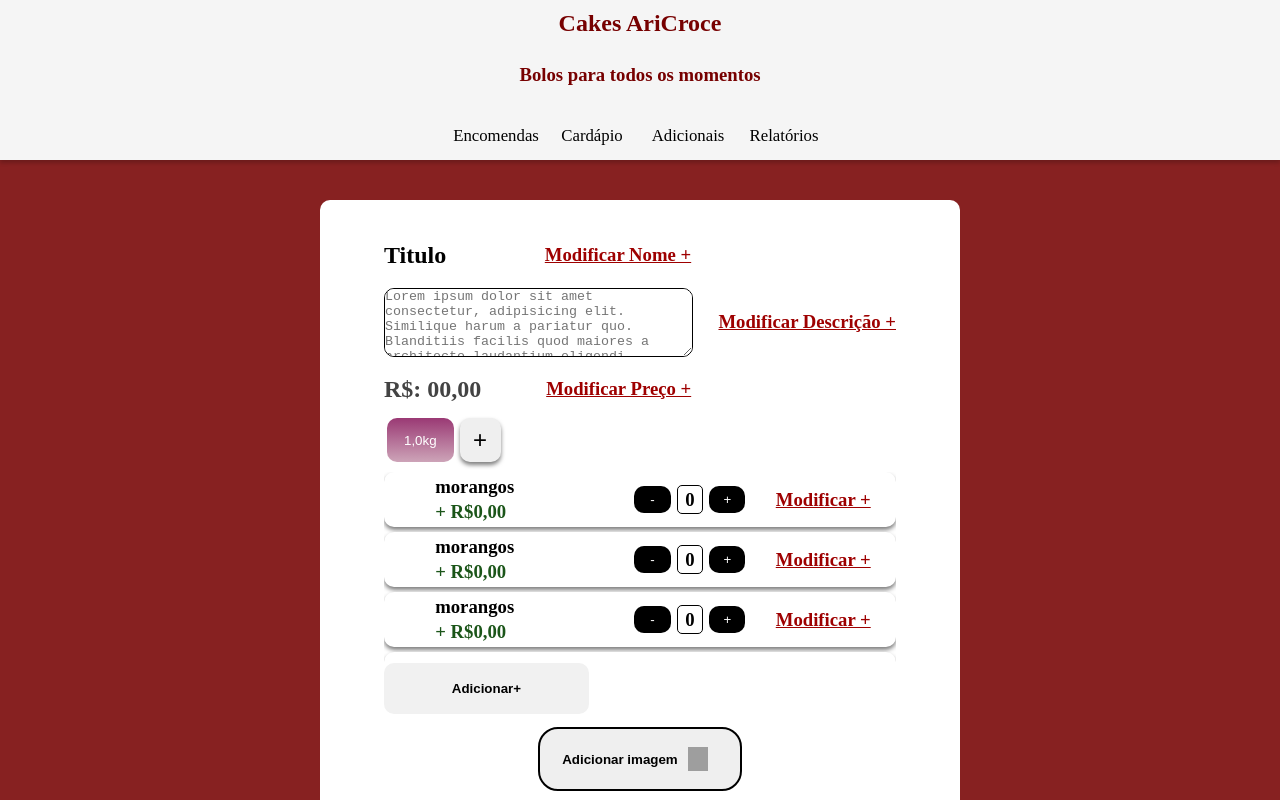
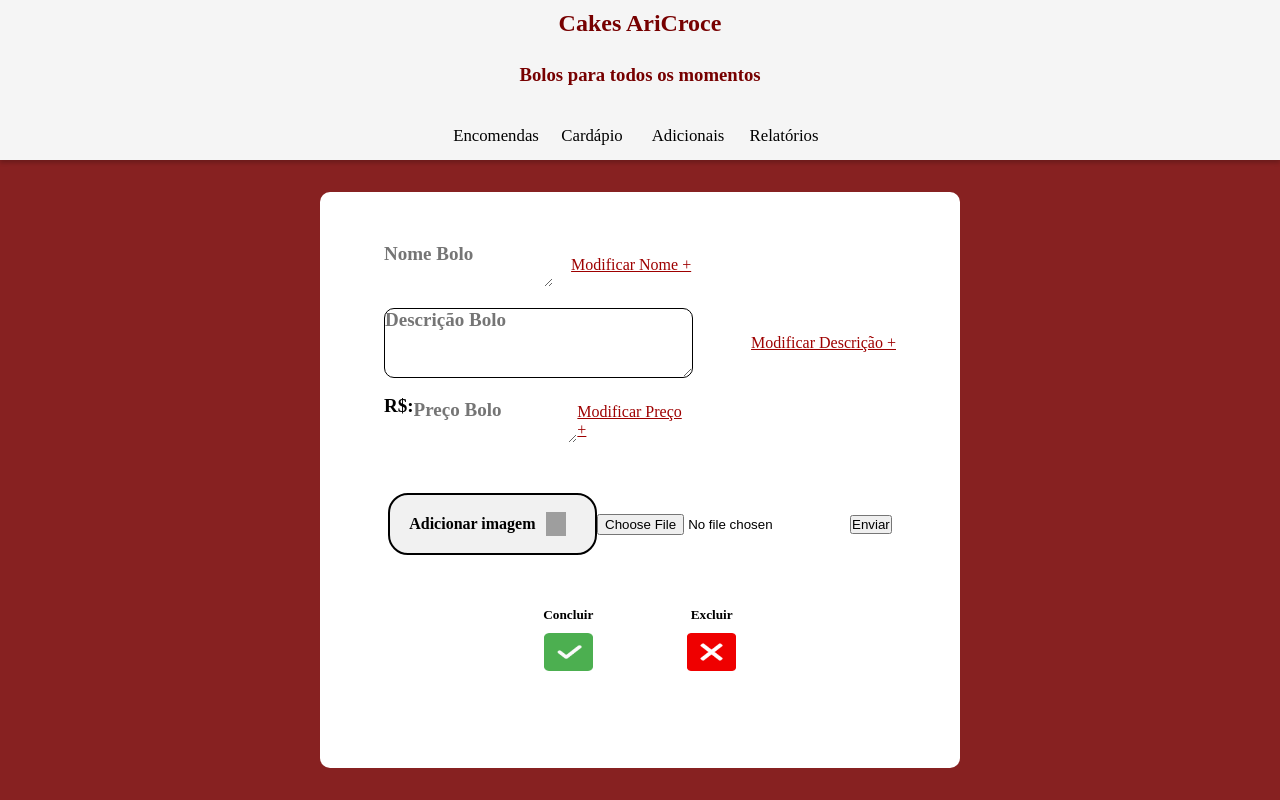
Before and after one commit to Confeitech/React, a React (Create React App) app in the folder confeitech/confeitech/: page /novo-bolo in a window 1280 px wide. Shown: the top 800 px of the page. Built offline with nearby package versions, Linux system fonts and the light colour scheme; grey boxes are pictures that could not be loaded.

Commit message:
Fazendo encomendas solicitações e aceitas, arrumando modifficar bolo

```diff
--- a/confeitech/confeitech/src/components/CardCardapio/CardCardapio.jsx
+++ b/confeitech/confeitech/src/components/CardCardapio/CardCardapio.jsx
@@ -4,12 +4,11 @@ import { useNavigate } from "react-router-dom";
 import imgBolo from "../../utils/assets/fatia-de-bolo-de-chocolate-recheado-com-creme-marrom-e-morango-por-cima_993044-36.avif";
 
 const CardCardapio = ({ index, nome, descricao, preco }) => {
-  const navigate = useNavigate(); // Hook do React Router para navegação
+  const navigate = useNavigate();
 
   const handleEditCakeClick = (index) => {
     sessionStorage.setItem("index", index);
-    console.log("index", index);
-    navigate("/modificar-bolo"); // Navega para a página /about
+    navigate("/modificar-bolo");
   };
 
   return (
--- a/confeitech/confeitech/src/pages/Admin/ModificarBolo/ModificarBolo.jsx
+++ b/confeitech/confeitech/src/pages/Admin/ModificarBolo/ModificarBolo.jsx
@@ -5,11 +5,15 @@ import check from "../../../utils/assets/verifica.png";
 import cancel from "../../../utils/assets/cancelar.png";
 import api from "../../../api";
 import Adicionais from "../../../components/rowTabelaAdicionais/Adicionais";
-
+import { ToastContainer, toast } from "react-toastify";
 
 const ModificarBolo = () => {
   let id = sessionStorage.getItem("index");
   const [cardsData, setCardsData] = useState();
+
+  const [nomeBolo, setNomeBolo] = useState();
+  const [precoBolo, setPrecoBolo] = useState();
+  const [descricaoBolo, setDescricaoBolo] = useState();
 
   const getCakesData = () => {
     api
@@ -30,58 +34,66 @@ const ModificarBolo = () => {
     }
   };
 
-  const funcaoAdicionar = () => {
-    if (cardsData?.adicionais) {
-      if (Array.isArray(cardsData?.adicionais)) {
-        return cardsData?.adicionais.map((data, index) => (
-          <Adicionais key={index} index={index} adicionais={data} />
-        ));
-      }
-    }
-  };
+  // const funcaoAdicionar = () => {
+  //   if (cardsData?.adicionais) {
+  //     if (Array.isArray(cardsData?.adicionais)) {
+  //       return cardsData?.adicionais.map((data, index) => (
+  //         <Adicionais key={index} index={index} adicionais={data} />
+  //       ));
+  //     }
+  //   }
+  // };
 
   const salvarEdicao = () => {
+    if (nomeBolo === undefined || descricaoBolo === undefined || precoBolo === undefined) {
+      toast.error("Preencha todos os campos!");
+    } else {
+
       api
         .put("/cakes/" + id, {
           id: id,
-        nome: cardsData?.nome,
+          nome: nomeBolo,
           peso: 0,
-        preco: cardsData?.preco,
-        descricao: cardsData?.descricao,
+          preco: precoBolo,
+          descricao: descricaoBolo,
           ativo: true,
           adicionais: cardsData?.adicionais,
         })
         .then(() => {
-        console.log("oi");
+          toast.success("Bolo editado com sucesso!");
           sessionStorage.removeItem("index");
           window.location.href = "/cardapio";
         })
         .catch((error) => {
+          toast.error("Erro ao editar bolo");
           console.log(error);
         });
     };
+  }
 
   const deletarBolo = () => {
     api
       .delete("/cakes/" + id)
       .then(() => {
         sessionStorage.removeItem("index");
+        toast.success("Bolo deletado com sucesso!");
         window.location.href = "/cardapio";
       })
       .catch((error) => {
+        toast.error("Erro ao deletar bolo");
         console.log(error);
       });
   };
 
-  const adcAdicionais = () => {
-    const novoAdicional = { nome: "", preco: 0 }; // Crie o adicional com propriedades vazias
-    setCardsData((prevData) => ({
-      ...prevData,
-      adicionais: [...prevData.adicionais, novoAdicional], // Adiciona o novo adicional ao array de adicionais
-    }));
+  // const adcAdicionais = () => {
+  //   const novoAdicional = { nome: "", preco: 0 }; // Crie o adicional com propriedades vazias
+  //   setCardsData((prevData) => ({
+  //     ...prevData,
+  //     adicionais: [...prevData.adicionais, novoAdicional], // Adiciona o novo adicional ao array de adicionais
+  //   }));
 
-    console.log(cardsData);
-  };
+  //   console.log(cardsData);
+  // };
 
   useEffect(() => {
     getCakesData();
@@ -101,20 +113,38 @@ const ModificarBolo = () => {
           <div className={styles["boxEditRight"]}>
             <div className={styles["contentEditRight"]}>
               <div className={styles["titleEdit"]}>
-                <h2>{cardsData?.nome}</h2>
-                <h3 className={styles["link"]}>Modificar Nome +</h3>
+                <textarea
+                  placeholder={cardsData?.nome}
+                  id="nomeBolo"
+                  className={styles["text"]}
+                  value={nomeBolo}
+                  onChange={(e) => setNomeBolo(e.target.value)}
+                ></textarea>
+                <label htmlFor="nomeBolo" className={styles["link"]}>Modificar Nome +</label>
               </div>
               <div className={styles["midEdit"]}>
                 <textarea
+                  id="descricaoBolo"
                   placeholder={cardsData?.descricao}
                   type="text"
                   className={styles["inputEdit"]}
+                  value={descricaoBolo}
+                  onChange={(e) => setDescricaoBolo(e.target.value)}
                 />
-                <h3 className={styles["link"]}>Modificar Descrição +</h3>
+                <label htmlFor="descricaoBolo" className={styles["link"]}>Modificar Descrição +</label>
               </div>
               <div className={styles["titleEdit"]}>
-                <h2 className={styles["priceEdit"]}>R$: {cardsData?.preco}</h2>
-                <h3 className={styles["link"]}>Modificar Preço +</h3>
+                <div className={styles["precinho"]}>
+                  R$:
+                </div>
+                <textarea
+                  id="precoBolo"
+                  className={styles["text"]}
+                  placeholder={cardsData?.preco}
+                  value={precoBolo}
+                  onChange={(e) => setPrecoBolo(e.target.value)}
+                ></textarea>
+                <label htmlFor="precoBolo" className={styles["link"]}>Modificar Preço +</label>
               </div>
               <div className={styles["buttonsEdit"]}>
                 <button className={styles["buttonPurple"]}>1,0kg</button>
@@ -122,14 +152,14 @@ const ModificarBolo = () => {
                 <button className={styles["buttonPurple"]}>1,0kg</button>
                 <button className={styles["buttonWhite"]}>+</button>
               </div>
-              <div className={styles["tabelaEdit"]}>
+              {/* <div className={styles["tabelaEdit"]}>
                 {funcaoAdicionar()}
               </div>
               <div className={styles["buttonsSpace"]}>
                 <button className={styles["buttonAdd"]}
                   onClick={() => adcAdicionais()}
                 >Adicionar+</button>
-              </div>
+              </div> */}
               <div className={styles["check"]}>
                 <div className={styles["fix"]}>
                   <div className={styles["colum"]} onClick={() => salvarEdicao()}>
--- a/confeitech/confeitech/src/pages/Admin/NovoBolo/NovoBolo.jsx
+++ b/confeitech/confeitech/src/pages/Admin/NovoBolo/NovoBolo.jsx
@@ -4,9 +4,39 @@ import NavBarAdmin from "../../../components/NavBarAdmin/NavBarAdmin";
 import check from "../../../utils/assets/verifica.png";
 import cancel from "../../../utils/assets/cancelar.png";
 import imagemLink from "../../../utils/assets/link.png";
+import { ToastContainer, toast } from "react-toastify";
 
 const NovoBolo = () => {
     const [number, setNumber] = useState(0);
+    const [selectedFile, setSelectedFile] = useState(null);
+
+    const oioi = () => {
+        toast.error("Bolo excluído com sucesso!");
+    }
+
+    const enviarFoto = async (e) => {
+        e.preventDefault();
+        const formData = new FormData();
+        formData.append("file", selectedFile);
+
+        try {
+            const response = await fetch("http://localhost:8080/cakes/imagem", {
+                method: "PACTH",
+                body: formData,
+            });
+            if (response.ok) {
+                toast.success("Imagem enviada com sucesso!");
+                console.log("Imagem enviada com sucesso!");
+            } else {
+                toast.error("Erro ao enviar imagem");
+                console.log("Erro ao enviar imagem");
+            }
+
+        } catch (error) {
+            console.log("Erro", error);
+        }
+    }
+
         return (
             <div className={styles["body"]}>
                 <NavBarAdmin />
@@ -14,117 +44,27 @@ const NovoBolo = () => {
                     <div className={styles["boxNew"]}>
                         <div className={styles["contentCake"]}>
                             <div className={styles["titleCake"]}>
-                            <h2>Titulo</h2>
-                            <h3 className={styles["link"]}>Modificar Nome +</h3>
+                                <textarea className={styles["text"]} id="nomeBolo" placeholder="Nome Bolo"></textarea>
+                                <label className={styles["link"]} htmlFor="nomeBolo"> Modificar Nome +</label>
                             </div>
                             <div className={styles["midCake"]}>
-                            <textarea placeholder="Lorem ipsum dolor sit amet consectetur, adipisicing elit. Similique harum a pariatur quo. Blanditiis facilis quod maiores a architecto laudantium eligendi." type="text" className={styles["inputCake"]} />
-                            <h3 className={styles["link"]}>Modificar Descrição +</h3>
+                                <textarea id="descricaoBolo" placeholder="Descrição Bolo" type="text" className={styles["inputCake"]} />
+                                <label htmlFor="descricaoBolo" className={styles["link"]}>Modificar Descrição +</label>
                             </div>
                             <div className={styles["titleCake"]}>
-                            <h2 className={styles["priceCake"]}>R$: 00,00</h2>
-                            <h3 className={styles["link"]}>Modificar Preço +</h3>
+                                <div className={styles["precinho"]}>
+                                    R$:
                                 </div>
-                        <div className={styles["buttonsCake"]}>
-                            <button className={styles["buttonPurple"]}>1,0kg</button>
-                            <button className={styles["buttonWhite"]}>+</button>
-                        </div>
-                        <div className={styles["tabelaCake"]}>
-                            <div className={styles["card"]}>
-                                <div className={styles["detailsCard"]}>
-                                    <h3>morangos</h3>
-                                    <h3 style={{ color: "#1B5519" }}>+ R$0,00</h3>
-                                </div>
-                                <div className={styles["buttonsCard"]}>
-                                    <button>-</button>
-                                    <div className={styles["number"]}>
-                                        <h3>
-                                            {number}
-                                        </h3>
-                                    </div>
-                                    <button>+</button>
-                                </div>
-                                <div className={styles["meio"]}>
-                                    <h3 className={styles["link"]}>Modificar +</h3>
-                                </div>
-                            </div>
-                            <div className={styles["card"]}>
-                                <div className={styles["detailsCard"]}>
-                                    <h3>morangos</h3>
-                                    <h3 style={{ color: "#1B5519" }}>+ R$0,00</h3>
-                                </div>
-                                <div className={styles["buttonsCard"]}>
-                                    <button>-</button>
-                                    <div className={styles["number"]}>
-                                        <h3>
-                                            {number}
-                                        </h3>
-                                    </div>
-                                    <button>+</button>
-                                </div>
-                                <div className={styles["meio"]}>
-                                    <h3 className={styles["link"]}>Modificar +</h3>
-                                </div>
-                            </div>
-                            <div className={styles["card"]}>
-                                <div className={styles["detailsCard"]}>
-                                    <h3>morangos</h3>
-                                    <h3 style={{ color: "#1B5519" }}>+ R$0,00</h3>
-                                </div>
-                                <div className={styles["buttonsCard"]}>
-                                    <button>-</button>
-                                    <div className={styles["number"]}>
-                                        <h3>
-                                            {number}
-                                        </h3>
-                                    </div>
-                                    <button>+</button>
-                                </div>
-                                <div className={styles["meio"]}>
-                                    <h3 className={styles["link"]}>Modificar +</h3>
-                                </div>
-                            </div>
-                            <div className={styles["card"]}>
-                                <div className={styles["detailsCard"]}>
-                                    <h3>morangos</h3>
-                                    <h3 style={{ color: "#1B5519" }}>+ R$0,00</h3>
-                                </div>
-                                <div className={styles["buttonsCard"]}>
-                                    <button>-</button>
-                                    <div className={styles["number"]}>
-                                        <h3>
-                                            {number}
-                                        </h3>
-                                    </div>
-                                    <button>+</button>
-                                </div>
-                                <div className={styles["meio"]}>
-                                    <h3 className={styles["link"]}>Modificar +</h3>
-                                </div>
-                            </div>
-                            <div className={styles["card"]}>
-                                <div className={styles["detailsCard"]}>
-                                    <h3>morangos</h3>
-                                    <h3 style={{ color: "#1B5519" }}>+ R$0,00</h3>
-                                </div>
-                                <div className={styles["buttonsCard"]}>
-                                    <button>-</button>
-                                    <div className={styles["number"]}>
-                                        <h3>
-                                            {number}
-                                        </h3>
-                                    </div>
-                                    <button>+</button>
-                                </div>
-                                <div className={styles["meio"]}>
-                                    <h3 className={styles["link"]}>Modificar +</h3>
-                                </div>
-                            </div>
+                                <textarea id="precoBolo" className={styles["text"]} placeholder="Preço Bolo"></textarea>
+                                <label htmlFor="precoBolo" className={styles["link"]}>Modificar Preço +</label>
                             </div>
                             <div className={styles["buttonsSpace"]}>
-                            <button className={styles["buttonAdd"]}>Adicionar+</button>
                                 <div className={styles["correct"]}>
-                                <button className={styles["addImage"]}>Adicionar imagem <img src={imagemLink} alt="" style={{width: "10%", height:"40%", margin: "10px"}}/></button>
+                                    <div type="file" className={styles["addImage"]}>Adicionar imagem <img src={imagemLink} alt="" style={{ width: "10%", height: "40%", margin: "10px" }} /></div>
+                                    <form action="" onSubmit={enviarFoto}>
+                                        <input type="file" accept="image/jpeg" />
+                                        <button type="submit" > Enviar    </button>
+                                    </form>
                                 </div>
                             </div>
                             <div className={styles["check"]}>
@@ -133,7 +73,7 @@ const NovoBolo = () => {
                                         <h5>Concluir</h5>
                                         <img src={check} alt="Check" className={styles["imagens"]} />
                                     </div>
-                                <div className={styles["colum"]}>
+                                    <div className={styles["colum"]} onClick={oioi}>
                                         <h5>Excluir</h5>
                                         <img src={cancel} alt="Cancel" className={styles["imagens"]} />
                                     </div>
--- a/confeitech/confeitech/src/pages/Admin/NovoBolo/NovoBolo.module.css
+++ b/confeitech/confeitech/src/pages/Admin/NovoBolo/NovoBolo.module.css
@@ -9,7 +9,7 @@
 .newCake {
     display: flex;
     width: 100%;
-    height: 100vh;
+    height: 80vh;
     justify-content: center;
     align-items: center;
 }
@@ -28,7 +28,7 @@
     display: flex;
     flex-direction: column;
     width: 80%;
-    height: 90%;
+    height: 85%;
 }
 
 .titleCake {
@@ -36,7 +36,7 @@
     width: 60%;
     justify-content: space-between;
     align-items: center;
-    height: 6%;
+    height: 12%;
 }
 
 .link {
@@ -46,194 +46,46 @@
     width: fit-content;
 }
 
-.redLink {
-    display: flex;
-    height: fit-content;
-}
-
 .midCake {
     display: flex;
     width: 100%;
-    height: 15%;
+    height: 20%;
     justify-content: space-between;
     align-items: center;
 }
 
 .inputCake {
-    display: flex;
+    display: block;
     border: 1px solid black;
     border-radius: 10px;
     width: 60%;
     height: 70%;
-    vertical-align: top;
+    font-size: 1.19em;
+    font-weight: bold;
+    font-family: 'Times New Roman', Times, serif;
 }
 
-.priceCake {
-    display: flex;
-    color: #434343;
-}
-
-.buttonsCake {
-    display: flex;
-    width: 100%;
-    height: 10%;
-    align-items: center;
-}
-
-.buttonPurple {
-    display: flex;
-    height: 70%;
-    width: 13%;
-    background: linear-gradient(to bottom, #9A3974, #CDA4B8);
-    justify-content: center;
-    align-items: center;
-    border-radius: 10px;
-    text-decoration: white;
-    margin: 3px;
-    color: #fff;
-    border: 0px;
-    font-size: bold;
-}
-
-.buttonPurple:hover {
-    background: linear-gradient(to bottom, #CDA4B8, #9A3974);
-    transition: .5s;
-}
-
-.buttonWhite {
-    display: flex;
-    height: 70%;
-    width: 8%;
-    justify-content: center;
-    align-items: center;
-    border-radius: 10px;
-    margin: 3px;
-    border: 0px;
-    box-shadow: 0 3px 4px 0 rgba(0, 0, 0, .5);
-    font-size: 150%;
-}
-
-.buttonWhite:hover {
-    background-color: #888;
-    transition: .5s;
-}
-
-.tabelaCake {
-    display: flex;
-    width: 100%;
-    height: 30%;
-    overflow-y: scroll;
-    flex-direction: column;
-}
-
-.tabelaCake::-webkit-scrollbar {
-    width: 12px;
-    /* Largura da barra de rolagem */
-}
-
-.tabelaCake::-webkit-scrollbar-track {
-    background: #f1f1f1;
-    /* Cor da trilha da barra de rolagem */
-    border-radius: 10px;
-    /* Bordas arredondadas */
-}
-
-.tabelaCake::-webkit-scrollbar-thumb {
-    background-color: #888;
-    /* Cor da barra de rolagem */
-    border-radius: 10px;
-    /* Bordas arredondadas da barra */
-    border: 3px solid #f1f1f1;
-    /* Espaçamento ao redor da barra */
-}
-
-.tabelaCake::-webkit-scrollbar-thumb:hover {
-    background-color: #555;
-    /* Cor da barra quando o mouse está em cima */
-}
-
-.card {
-    display: flex;
-    width: 100%;
-    min-height: 55px;
-    box-shadow: 0 3px 4px 0 rgba(0, 0, 0, .5);
-    background-color: white;
-    border-radius: 10px;
-    margin-bottom: 5px;
-}
-
-.detailsCard {
-    display: flex;
-    flex-direction: column;
-    justify-content: space-evenly;
-    height: 100%;
-    width: 40%;
-    margin-left: 10%;
-}
-
-.buttonsCard {
-    display: flex;
-    width: 25%;
-    justify-content: space-between;
-    align-items: center;
-}
-
-.buttonsCard button {
-    display: flex;
-    width: 30%;
-    height: 50%;
-    justify-content: center;
-    align-items: center;
-    border: 0px;
-    border-radius: 10px;
-    margin: 5px;
-    background-color: black;
-    color: #fff;
-}
-
-.number {
-    display: flex;
-    align-items: center;
-    justify-content: center;
-    height: 50%;
-    width: 20%;
-    border: 1px solid #000;
-    border-radius: 5px;
-}
-
-.meio {
-    display: flex;
-    height: 100%;
-    width: 30%;
-    align-items: center;
-    justify-content: center;
+.precinho {
+    display: block;
+    border: none;
+    font-size: 1.19em;
+    font-weight: bold;
+    font-family: 'Times New Roman', Times, serif;
+    height: 90%;
 }
 
 .buttonsSpace {
     display: flex;
     width: 100%;
-    height: 20%;
+    height: 30%;
     flex-direction: column;
-    justify-content: space-between;
-}
-
-.buttonAdd {
-    display: flex;
-    width: 40%;
-    height: 40%;
-    background-color: #f1f1f1;
-    color: #000;
     justify-content: center;
-    align-items: center;
-    border-radius: 10px;
-    border: 0px;
-    font-weight: bold;
 }
 
 .correct {
     display: flex;
     width: 100%;
-    height: 50%;
+    height: 40%;
     justify-content: center;
     align-items: center;
 }
@@ -247,6 +99,7 @@
     justify-content: center;
     align-items: center;
     font-weight: bold;
+    background-color: #f1f1f1;
 }
 
 .check {
@@ -280,3 +133,12 @@
     width: 80%;
     height: 60%;
 }
+
+.text {
+    display: block;
+    border: none;
+    font-size: 1.19em;
+    font-weight: bold;
+    font-family: 'Times New Roman', Times, serif;
+    width: 55%;
+}
--- a/confeitech/confeitech/src/pages/Admin/RelatoriosAdmin/RelatorioAdmin.jsx
+++ b/confeitech/confeitech/src/pages/Admin/RelatoriosAdmin/RelatorioAdmin.jsx
@@ -22,7 +22,7 @@ const RelatorioAdmin = () => {
                         </div>
                         <div className={styles["card"]}>
                             <div className={styles["block"]}>
-                                <h4 className={styles["titulo"]}>Quantidade de encomendas para hoje</h4>
+                                <h4 className={styles["titulo"]}>Quantidade de solicitações não confirmadas</h4>
                                 <h1 className={styles["textoAzul"]}>10</h1>
                                 <a className={styles["link"]}>Vizualizar</a>
                             </div>
```
Also changed, not shown: confeitech/confeitech/src/components/CardEncomendaAceita/CardEncomendaAceita.jsx (+22 -21 lines), confeitech/confeitech/src/components/CardEncomendaSolicitacao/CardEncomendaSolicitacao.jsx (+7 -7 lines), confeitech/confeitech/src/pages/Admin/Encomendas/Encomendas.jsx (+15 -13 lines), confeitech/confeitech/src/pages/Admin/ModificarBolo/ModificarBolo.module.css (+39 -15 lines). Lines whose indentation alone changed are shown as unchanged.
